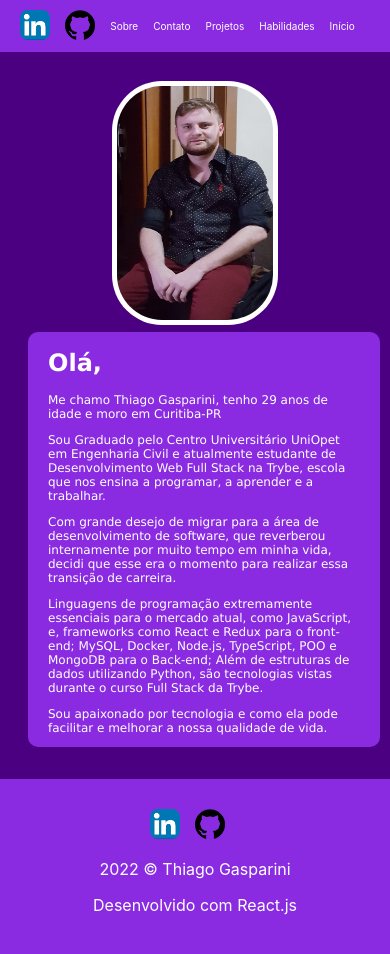
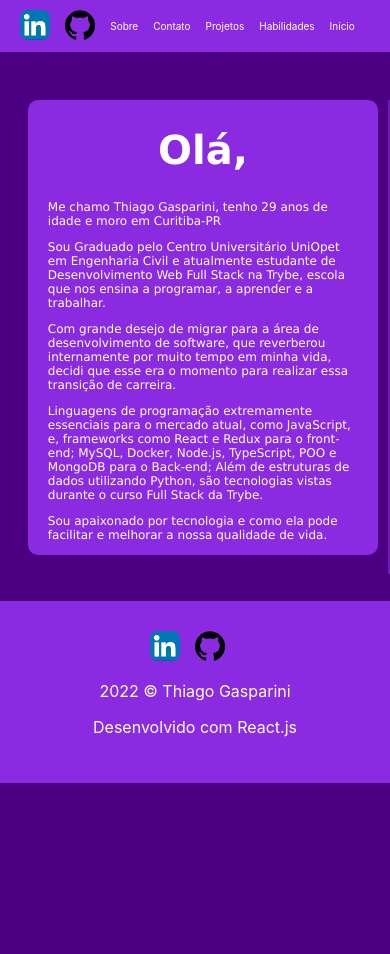
Before and after one commit to ThiagoGasparini/ThiagoGasparini.github.io, a React (Create React App) app: page /about in a window 390 px wide. Shown: the top 954 px of the page. After the commit the page ends 844 px from the top, so only its background shows below. Built offline with nearby package versions, Linux system fonts and the light colour scheme.

Commit message:
adiciona animação about

```diff
--- a/src/pages/About.jsx
+++ b/src/pages/About.jsx
@@ -13,7 +13,7 @@ const About = () => {
       <div className="about">
         <img className="imgMe" src={imgMe} alt="forMe" />
         <div className="aboutMe">
-          <h1>Olá,</h1>
+          <h1 className='title'>Olá,</h1>
           <p>
             Me chamo Thiago Gasparini, tenho {age} anos de idade e moro em
             Curitiba-PR
--- a/src/pages/pages-css/About.css
+++ b/src/pages/pages-css/About.css
@@ -22,24 +22,24 @@
   font-family:'Lucida Sans', 'Lucida Sans Regular', 'Lucida Grande', 'Lucida Sans Unicode', Geneva, Verdana, sans-serif
 }
 
+.title {
+  white-space: nowrap;
+  overflow: hidden;
+  animation: typing 4s steps(40) 1s normal both;
+}
+
 @media screen and (max-width: 768px) {
   .about {
     display: flex;
-    justify-content: center;
-    flex-wrap: wrap;
-    width: 100%;
+    margin-bottom: 7%;
+    border-right: 2px solid rgba(137, 43, 226, 0.582) ;
   }
   .imgMe {
-    width: 40vw;
-    height: 60vw;
-    border-radius: 50px 50px;
-    margin-bottom: 2%;
-    margin-top: -5%;
+    display: none;
   }
   .aboutMe {
     width: 80%;
     font-size: 12px;
     margin-bottom: 5%;
-
   }
 }
```
